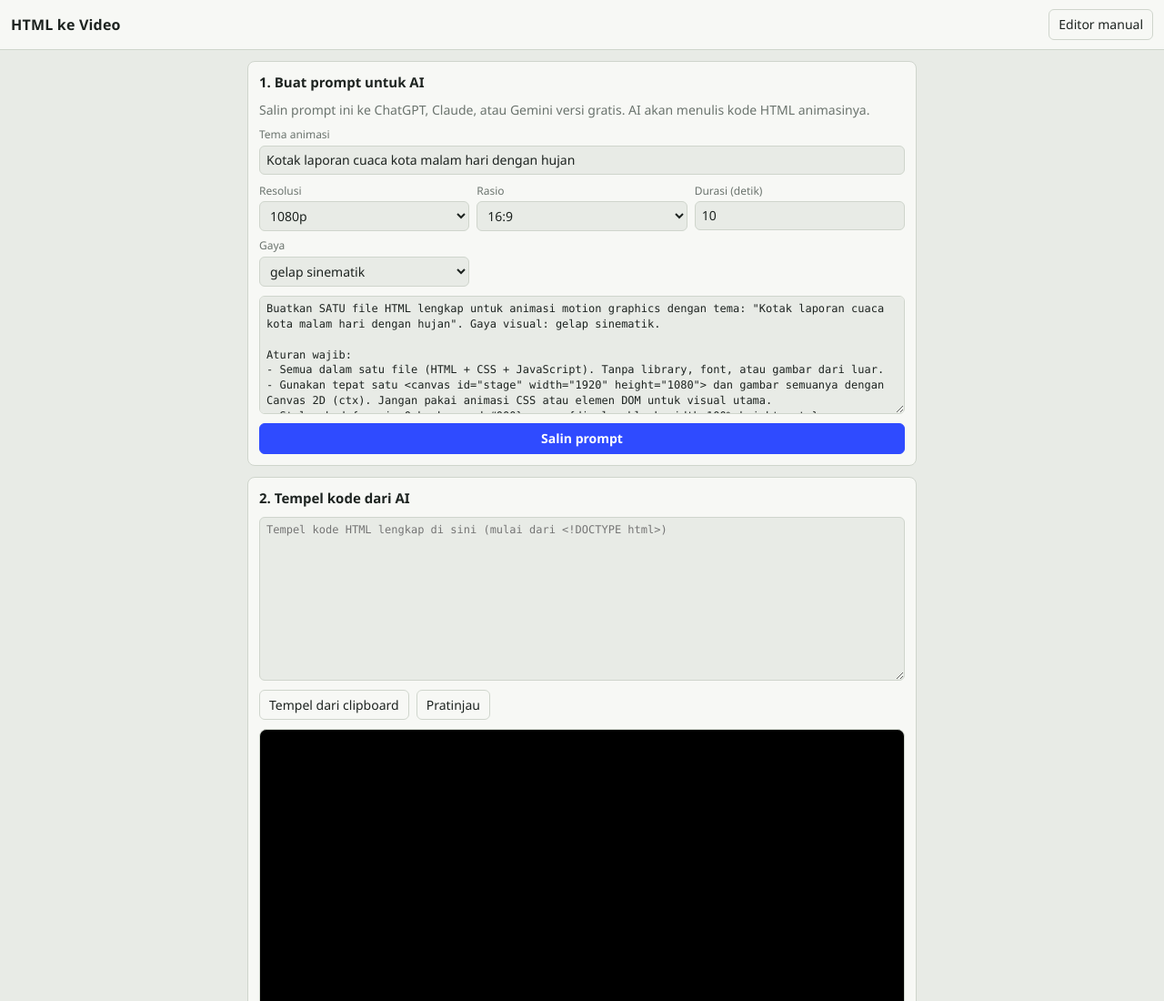
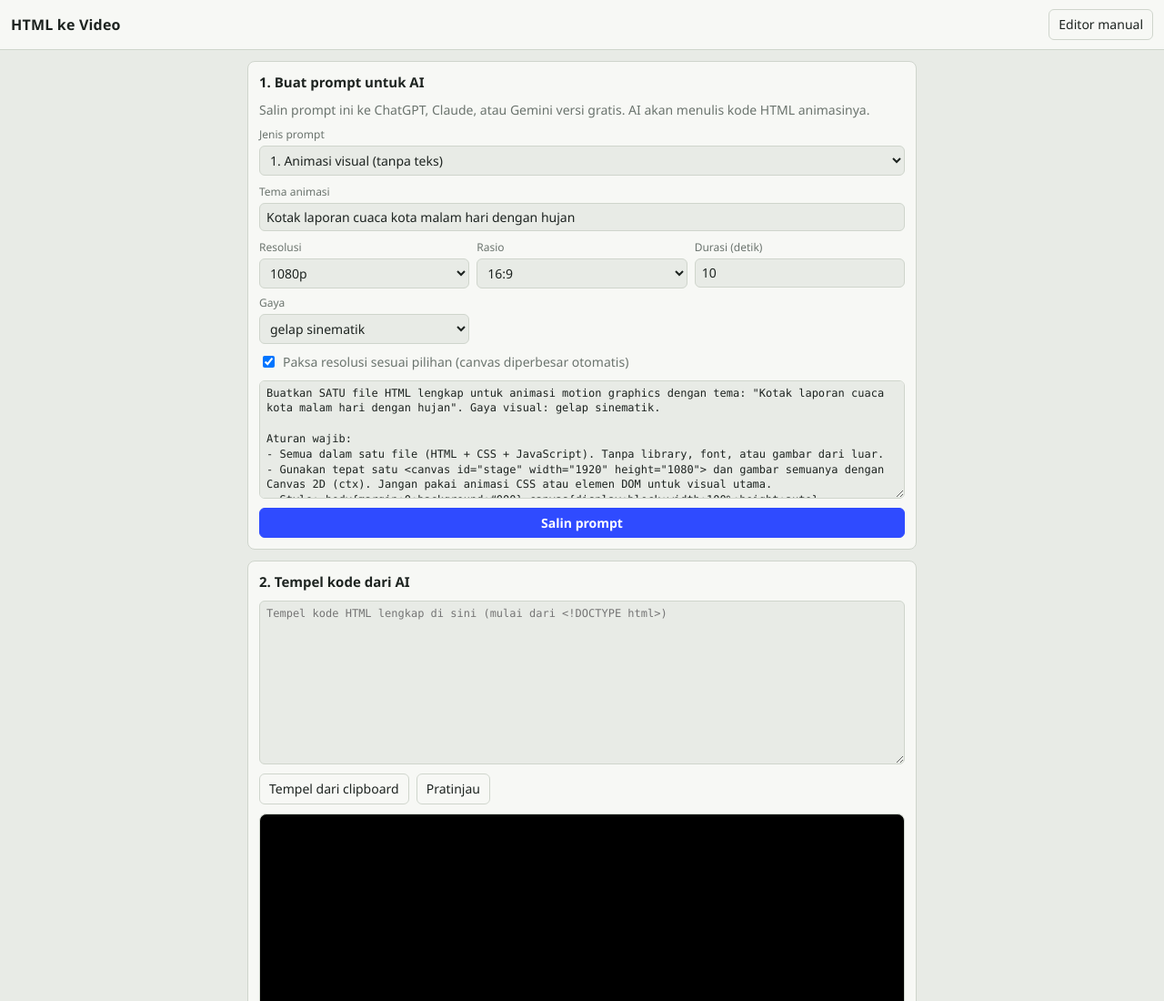
Before and after one commit to ardy0091/motionshtml, a plain HTML site: page ai.html in a window 1280 px wide. Shown: the top 1100 px of the page at 91% size. Drawn offline with Linux system fonts and the light colour scheme.

Commit message:
Update ai.html

```diff
--- a/ai.html
+++ b/ai.html
@@ -28,13 +28,15 @@ iframe{width:100%;border:1px solid var(--line);border-radius:8px;background:#000
   <section class="box">
     <h2>1. Buat prompt untuk AI</h2>
     <p>Salin prompt ini ke ChatGPT, Claude, atau Gemini versi gratis. AI akan menulis kode HTML animasinya.</p>
-    <div class="f"><label>Tema animasi</label><input id="subject" value="Kotak laporan cuaca kota malam hari dengan hujan"></div>
+    <div class="f"><label>Jenis prompt</label><select id="ptype"><option value="visual">1. Animasi visual (tanpa teks)</option><option value="teks">2. Teks bergerak</option><option value="latar">3. Latar loop abstrak</option></select></div>
+    <div class="f"><label id="tlabel">Tema animasi</label><input id="subject" value="Kotak laporan cuaca kota malam hari dengan hujan"></div>
     <div class="row3">
       <div class="f"><label>Resolusi</label><select id="res"><option value="720">720p</option><option value="1080" selected>1080p</option><option value="1440">2K</option><option value="2160">4K</option></select></div>
       <div class="f"><label>Rasio</label><select id="ratio"><option>16:9</option><option>9:16</option><option>1:1</option></select></div>
       <div class="f"><label>Durasi (detik)</label><input id="secs" type="number" min="2" max="60" value="10"></div>
       <div class="f"><label>Gaya</label><select id="style"><option>gelap sinematik</option><option>cerah berwarna</option><option>minimalis</option><option>neon</option></select></div>
     </div>
+    <label style="display:flex;gap:6px;align-items:center;color:var(--mute)"><input id="force" type="checkbox" checked> Paksa resolusi sesuai pilihan (canvas diperbesar otomatis)</label>
     <textarea id="prompt" readonly></textarea>
     <button id="copy" class="pri">Salin prompt</button>
   </section>
```
